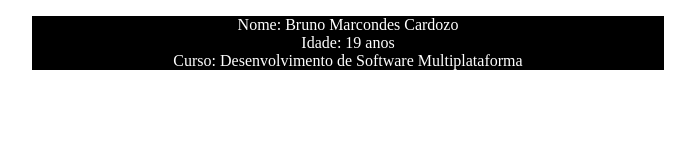
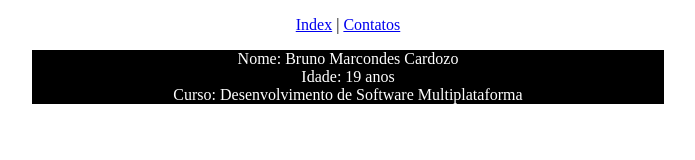
Before and after one commit to brunom4rcondes/tarefa_design_1, a plain HTML site: page index.html in a window 1280 px wide. Shown: the whole page, without its empty margins (292-987 px from the left). Drawn offline with Linux system fonts and the light colour scheme.

Commit message:
Criacao do menu de navegacao

```diff
--- a/index.html
+++ b/index.html
@@ -7,6 +7,9 @@
     <title>Document</title>
 </head>
 <body>
+    <header>
+        <p style="width:50%; text-align: center; margin-left: auto; margin-right: auto;"><a href="#">Index</a> | <a href="contatos.html">Contatos</a></p>
+    </header>
     <div style="width:50%; text-align: center; margin-left: auto; margin-right: auto;">
         <p style="background-color:black; color: white;">
             Nome: Bruno Marcondes Cardozo<br>
```
